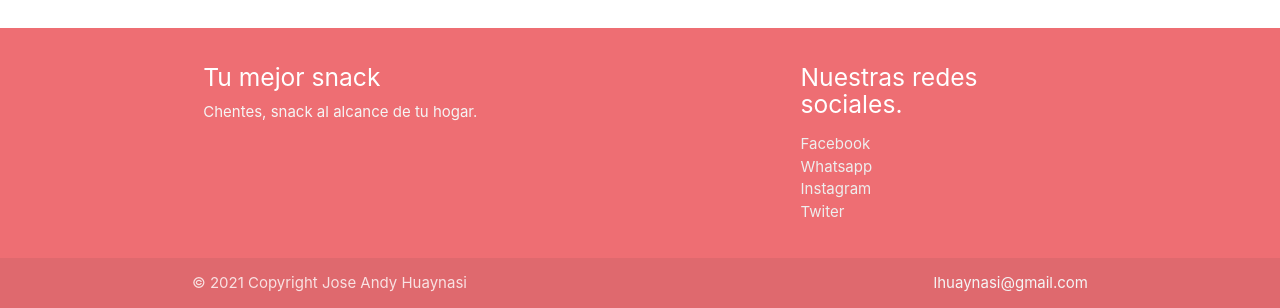
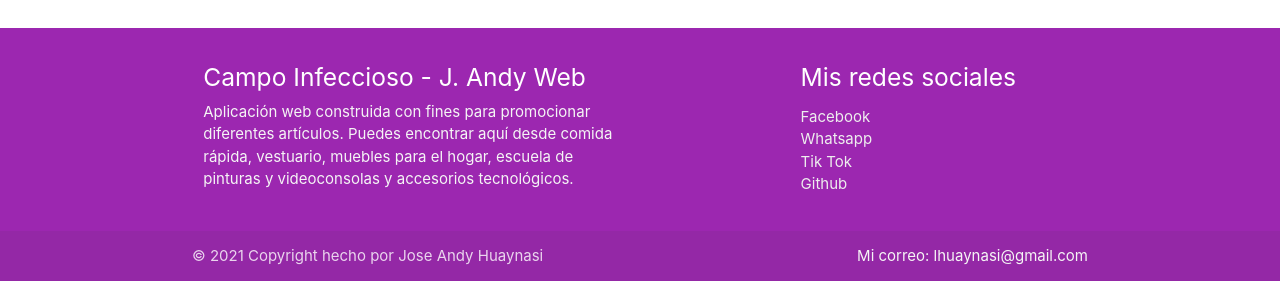
Before and after one commit to bitskoch/webinfeccioso, a PHP site: page / in a window 1280 px wide. Shown: the part 1015-1323 px from the top of the page. After the commit the page ends 1296 px from the top, so only its background shows below. Run offline with PHP 8.4, Linux system fonts and the light colour scheme.

Commit message:
22122021

```diff
--- a/home.html
+++ b/home.html
@@ -82,28 +82,28 @@
 
 </body>
 
-<footer class="page-footer">
+<footer class=" purple page-footer">
   <div class="container">
     <div class="row">
       <div class="col l6 s12">
-        <h5 class="white-text">Tu mejor snack</h5>
-        <t class="grey-text text-lighten-4">Chentes, snack al alcance de tu hogar.</t>
+        <h5 class="white-text">Campo Infeccioso - J. Andy Web</h5>
+        <t class="grey-text text-lighten-4">Aplicación web construida con fines para promocionar diferentes artículos. Puedes encontrar aquí desde comida rápida, vestuario, muebles para el hogar, escuela de pinturas y videoconsolas y accesorios tecnológicos.</t>
       </div>
       <div class="col l4 offset-l2 s12">
-        <h5 class="white-text">Nuestras redes sociales.</h5>
+        <h5 class="white-text">Mis redes sociales</h5>
         <ul>
           <li><a class="grey-text text-lighten-3" href="https://www.facebook.com/snackchentes">Facebook</a></li>
           <li><a class="grey-text text-lighten-3" href="https://wa.link/wl728r">Whatsapp</a></li>
-          <li><a class="grey-text text-lighten-3" href="#!">Instagram</a></li>
-          <li><a class="grey-text text-lighten-3" href="#!">Twiter</a></li>
+          <li><a class="grey-text text-lighten-3" href="#!">Tik Tok</a></li>
+          <li><a class="grey-text text-lighten-3" href="#!">Github</a></li>
         </ul>
       </div>
     </div>
   </div>
   <div class="footer-copyright">
     <div class="container">
-    © 2021 Copyright Jose Andy Huaynasi
-    <a class="grey-text text-lighten-4 right" href="#!">lhuaynasi@gmail.com</a>
+    © 2021 Copyright hecho por Jose Andy Huaynasi
+    <a class="grey-text text-lighten-4 right" href="#!">Mi correo: lhuaynasi@gmail.com</a>
     </div>
   </div>
 </footer>
--- a/style.css
+++ b/style.css
@@ -4,7 +4,7 @@
     margin-right: 100px;
     margin-left: 100px;
     width: auto;
-    background-color: #ff5e00;
+    background-color: #a000a0;
     height: 45px;
     border-radius: 12px;
     }
```
